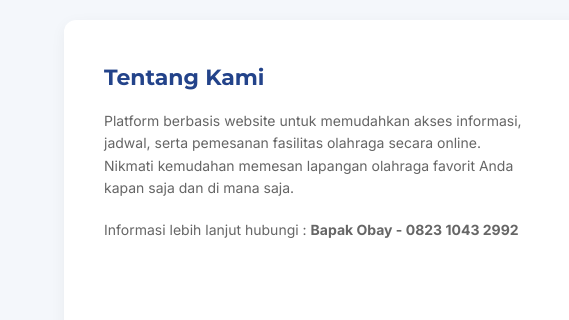
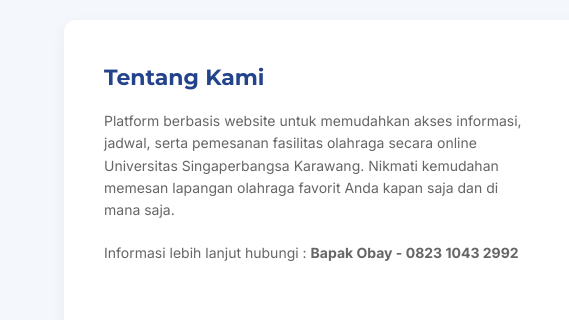
Before and after one commit to akucoba231/FasilitasOlahraga, a plain HTML site: page index.html in a window 1280 px wide. Shown: the part 1763-2083 px from the top of the page, 0-569 px from the left. Drawn offline with Linux system fonts and the light colour scheme; grey boxes are pictures that could not be loaded.

Commit message:
Update index.html

```diff
--- a/index.html
+++ b/index.html
@@ -392,7 +392,7 @@
             <div class="footer-content" id="tentang">
                 <div class="about-us">
                     <h3 style="color: var(--primary-blue); font-size: 22px; margin-bottom: 15px;">Tentang Kami</h3>
-                    <p style="color: var(--text-light); font-size: 14px; margin-bottom: 20px;">Platform berbasis website untuk memudahkan akses informasi, jadwal, serta pemesanan fasilitas olahraga secara online. Nikmati kemudahan memesan lapangan olahraga favorit Anda kapan saja dan di mana saja.</p>
+                    <p style="color: var(--text-light); font-size: 14px; margin-bottom: 20px;">Platform berbasis website untuk memudahkan akses informasi, jadwal, serta pemesanan fasilitas olahraga secara online Universitas Singaperbangsa Karawang. Nikmati kemudahan memesan lapangan olahraga favorit Anda kapan saja dan di mana saja.</p>
                     <p style="color: var(--text-light); font-size: 14px; margin-bottom: 20px;">Informasi lebih lanjut hubungi : <strong>Bapak Obay - 0823 1043 2992</strong></p>
                 </div>
                 <div class="contact-info">
```
